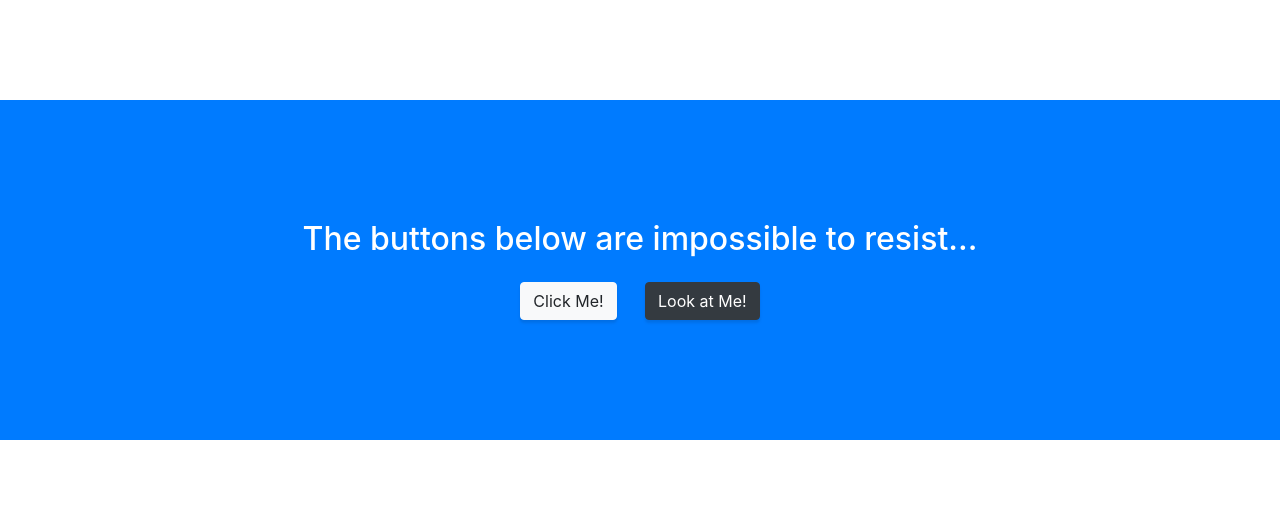
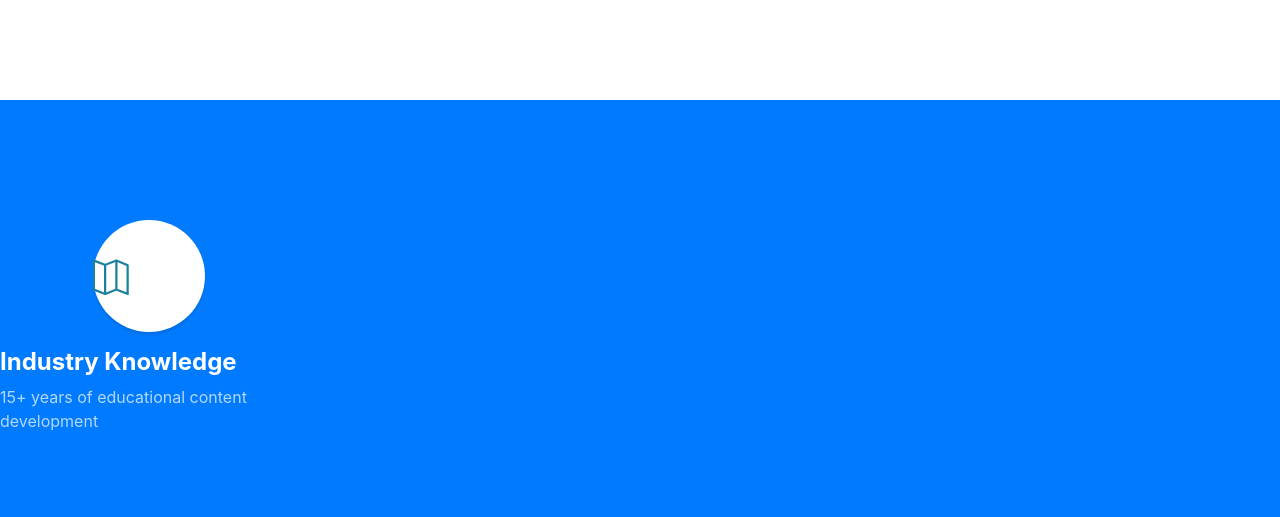
Before and after one commit to Christian-Henry/UXPortfolio, a website with bundled scripts: page index.html in a window 1280 px wide. Shown: the part 3007-3524 px from the top of the page. Built offline with nearby package versions, Linux system fonts and the light colour scheme.

Commit message:
Update index.html

```diff
--- a/index.html
+++ b/index.html
@@ -184,11 +184,16 @@ for students, teachers, parents, and administrators.</p>
 
   <!-- Call to Action -->
   <section class="content-section bg-primary text-white">
-    <div class="container text-center">
-      <h2 class="mb-4">The buttons below are impossible to resist...</h2>
-      <a href="#!" class="btn btn-xl btn-light mr-4">Click Me!</a>
-      <a href="#!" class="btn btn-xl btn-dark">Look at Me!</a>
-    </div>
+<div class="row">
+        <div class="col-lg-3 col-md-6 mb-5 mb-lg-0">
+          <span class="service-icon rounded-circle mx-auto mb-3">
+            <i class="icon-map"></i>
+          </span>
+          <h4>
+            <strong>Industry Knowledge</strong>
+          </h4>
+          <p class="text-faded mb-0">15+ years of educational content development</p>
+        </div>
   </section>
 
   <!-- Footer -->
```
